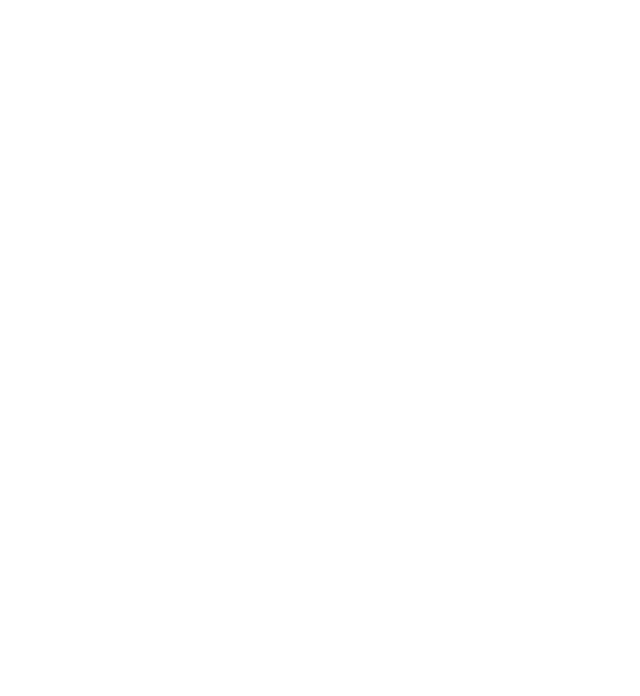
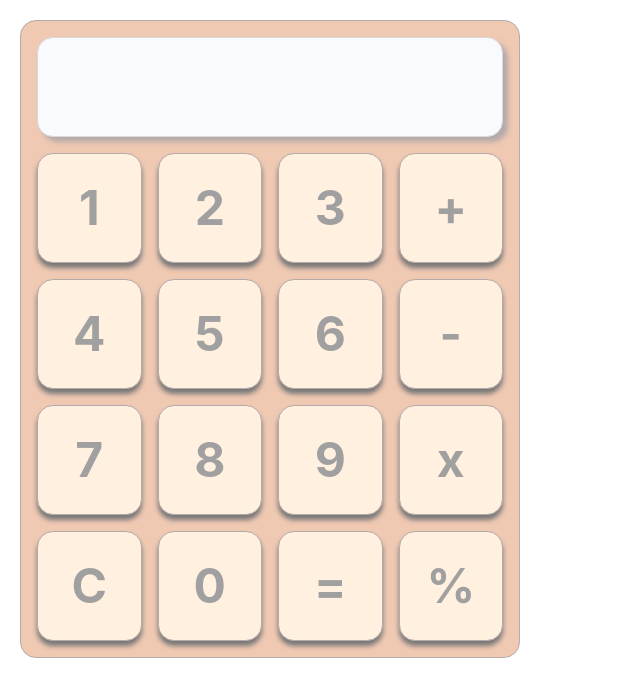
Before and after one commit to jeurboy/react-scratch, a React (Create React App) app: page /calculator in a window 1280 px wide. Before the commit this address had no page. Shown: the top 696 px of the page, without its empty margins (0-640 px from the left). Built offline with nearby package versions, Linux system fonts and the light colour scheme.

Commit message:
Add calculator UI

```diff
--- a/package.json
+++ b/package.json
@@ -10,6 +10,8 @@
     "eslint-plugin-import": "^2.26.0",
     "eslint-plugin-react": "^7.30.1",
     "eslint-plugin-react-hooks": "^4.6.0",
+    "lodash": "^4.17.21",
+    "prop-types": "^15.8.1",
     "react": "^18.2.0",
     "react-dom": "^18.2.0",
     "react-router-dom": "6",
--- a/src/pages/App.js
+++ b/src/pages/App.js
@@ -1,7 +1,9 @@
-import logo from './logo.svg';
-import './App.css';
+import React from 'react'
 
-function App() {
+import logo from './logo.svg'
+import './App.css'
+
+const App = () => {
   return (
     <div className="App">
       <header className="App-header">
@@ -21,9 +23,17 @@
         >
           Go to pet list (blank space)
         </a>
+        <a
+          className="App-link"
+          href="./calculator"
+          target="_blank"
+          rel="noopener noreferrer"
+        >
+          Calculator
+        </a>
       </header>
     </div>
-  );
+  )
 }
 
-export default App;
+export default App
--- /dev/null
+++ b/src/pages/calculator/index.js
@@ -0,0 +1,126 @@
+import React, { useState } from 'react'
+import { Row, Col, Button, Input } from 'antd'
+import PropTypes from 'prop-types'
+import { indexOf } from 'lodash'
+
+const Calculator = () => {
+  const [screen, setScreen] = useState('')
+
+  const styles = {
+    container : {
+      border: '1px solid #B4AAA9',
+      backgroundColor: '#F0C9B3',
+      margin: 20,
+      padding: 16,
+      width: 500,
+      borderRadius: '16px',
+    },
+    screen: {
+      height: '100px',
+      boxShadow: '5px 5px 5px #B4AAA9',
+      backgroundColor: '#F8FAFD',
+      borderRadius: '16px',
+      color: '#B4AAA9',
+      fontSize: 36,
+    },
+  }
+
+  let result = 0
+  const handleOnClick = (button) => {
+    // eslint-disable-next-line no-console
+    console.log(button, result)
+
+    if (indexOf(['1', '2', '3', '4', '5', '6', '7', '8', '9', '0'], button) >= 0 ){
+      setScreen(screen+button)
+    }
+
+    if (indexOf(['+', '-', 'x', '%'], button) >= 0 ){
+      setScreen(button)
+    }
+
+    if (indexOf(['='], button) >= 0 ){
+      setScreen(result)
+    }
+
+    if (indexOf(['C'], button) >= 0 ){
+      setScreen('')
+      result = 0
+    }
+  }
+
+  return (
+    <div style={styles.container}>
+      <Row gutter={[16, 16]} justify='space-evenly'>
+        <Col span={24}>
+          <Input style={styles.screen} value={screen} disabled/>
+        </Col>
+
+        <CalculatorButton span={6} onClick={handleOnClick}>1</CalculatorButton>
+        <CalculatorButton span={6} onClick={handleOnClick}>2</CalculatorButton>
+        <CalculatorButton span={6} onClick={handleOnClick}>3</CalculatorButton>
+        <CalculatorButton span={6} onClick={handleOnClick}>+</CalculatorButton>
+
+        <CalculatorButton span={6} onClick={handleOnClick}>4</CalculatorButton>
+        <CalculatorButton span={6} onClick={handleOnClick}>5</CalculatorButton>
+        <CalculatorButton span={6} onClick={handleOnClick}>6</CalculatorButton>
+        <CalculatorButton span={6} onClick={handleOnClick}>-</CalculatorButton>
+
+        <CalculatorButton span={6} onClick={handleOnClick}>7</CalculatorButton>
+        <CalculatorButton span={6} onClick={handleOnClick}>8</CalculatorButton>
+        <CalculatorButton span={6} onClick={handleOnClick}>9</CalculatorButton>
+        <CalculatorButton span={6} onClick={handleOnClick}>x</CalculatorButton>
+
+        <CalculatorButton span={6} onClick={handleOnClick}>C</CalculatorButton>
+        <CalculatorButton span={6} onClick={handleOnClick}>0</CalculatorButton>
+        <CalculatorButton span={6} onClick={handleOnClick}>=</CalculatorButton>
+        <CalculatorButton span={6} onClick={handleOnClick}>%</CalculatorButton>
+      </Row>
+    </div>
+  )
+}
+
+const CalculatorButton = (props) => {
+  const { span, children, onClick } = props
+
+  const styles = {
+    container: {
+    },
+
+    button: {
+      width: '100%',
+      height: '110px',
+      fontSize: '48px',
+      fontWeight: 'bold',
+      backgroundColor: '#FFF0DF',
+      borderColor: '#B4AAA9',
+      color : '#a0a0a0',
+      boxShadow: '0px 5px 5px #777777',
+      borderRadius: '16px',
+    }
+  }
+
+  return (
+    <Col span={span} style={styles.container}>
+      <Button style={styles.button} onClick={()=>onClick(children)} >
+        {children}
+      </Button>
+    </Col>
+  )
+}
+
+CalculatorButton.propTypes = {
+  span: PropTypes.number.isRequired,
+  children: PropTypes.oneOfType([
+    PropTypes.arrayOf(PropTypes.node),
+    PropTypes.node
+  ]).isRequired,
+  onClick: PropTypes.func.isRequired,
+}
+
+
+CalculatorButton.defaultProps = {
+}
+
+export {
+  Calculator
+}
--- a/src/routes.js
+++ b/src/routes.js
@@ -1,15 +1,18 @@
-import App from "./pages/App";
-import {PetList} from "./pages/pet/index"
-import {PersonList} from "./pages/person/index"
-import {AgendaList} from "./pages/agenda/index"
-
+import React from 'react'
 import {
   BrowserRouter,
   Routes,
   Route,
-  } from "react-router-dom";
+} from 'react-router-dom'
 
-const router = () =>{
+import App from './pages/App'
+import {PetList} from './pages/pet/index'
+import {PersonList} from './pages/person/index'
+import {AgendaList} from './pages/agenda/index'
+import {Calculator} from './pages/calculator/index'
+
+
+const router = () => {
   return (
     <BrowserRouter>
       <Routes>
@@ -17,6 +20,7 @@
         <Route path="agenda" element={<AgendaList />} />
         <Route path="pet" element={<PetList />} />
         <Route path="person" element={<PersonList />} />
+        <Route path="calculator" element={<Calculator />} />
       </Routes>
     </BrowserRouter>
   )
```
Lines whose indentation alone changed are shown as unchanged.
